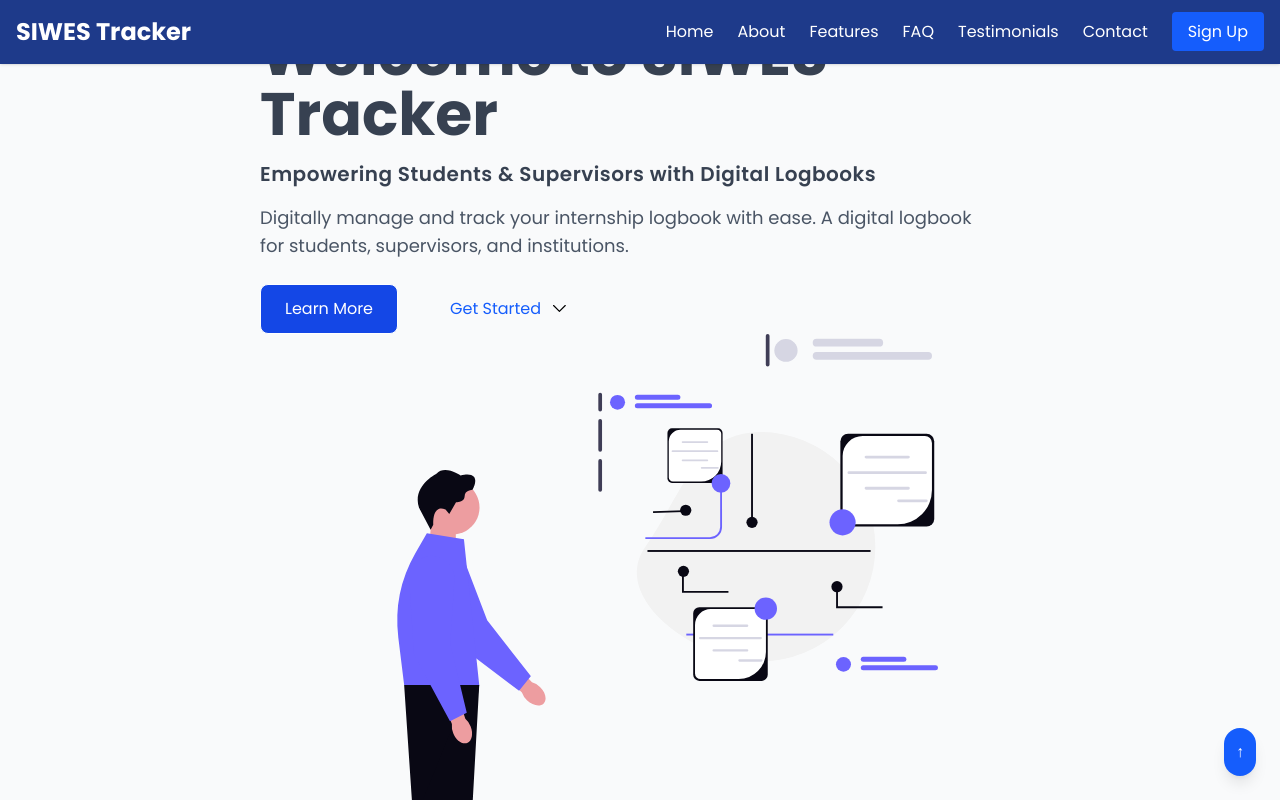
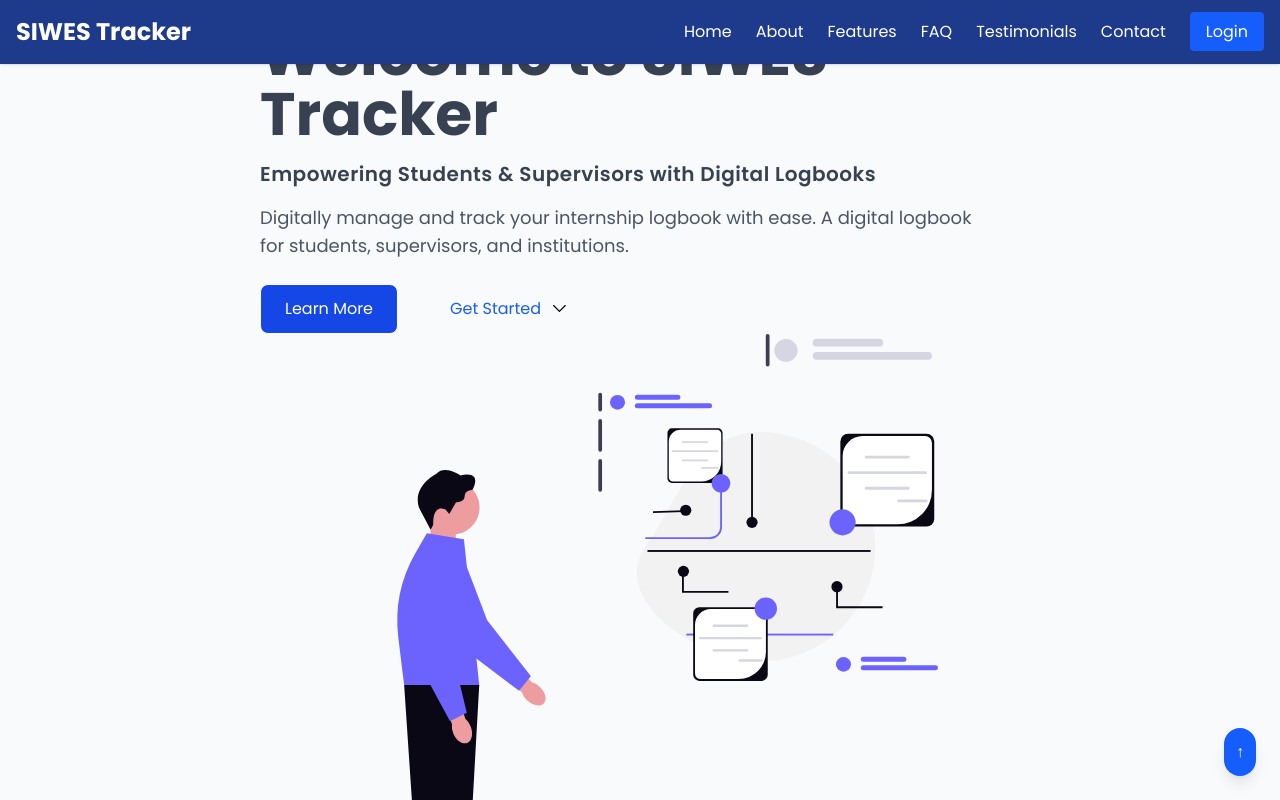
Before and after one commit to Peloxe/Log-book-Tracker, a Vue app: page / in a window 1280 px wide. Shown: the top 800 px of the page. Built offline with nearby package versions, Linux system fonts and the light colour scheme.

Commit message:
little update

```diff
--- a/src/pages/LandingPage.vue
+++ b/src/pages/LandingPage.vue
@@ -110,7 +110,7 @@ html {
             <a href="#contact" class="text-white hover:text-blue-600">Contact</a>
           </li>
           <li>
-            <RouterLink to="/signup/student" class="bg-blue-600 text-white px-4 py-2 rounded hover:bg-blue-700">Sign Up
+            <RouterLink to="/login" class="bg-blue-600 text-white px-4 py-2 rounded hover:bg-blue-700">Login
             </RouterLink>
           </li>
         </ul>
@@ -131,7 +131,7 @@ html {
           <li><a href="#testimonials" @click="toggleMenu">Testimonials</a></li>
           <li><a href="#contact" @click="toggleMenu">Contact</a></li>
           <li>
-            <RouterLink to="/signup/student" @click="toggleMenu">Sign</RouterLink>
+            <RouterLink to="/login" @click="toggleMenu">Login</RouterLink>
           </li>
         </ul>
       </div>
```
